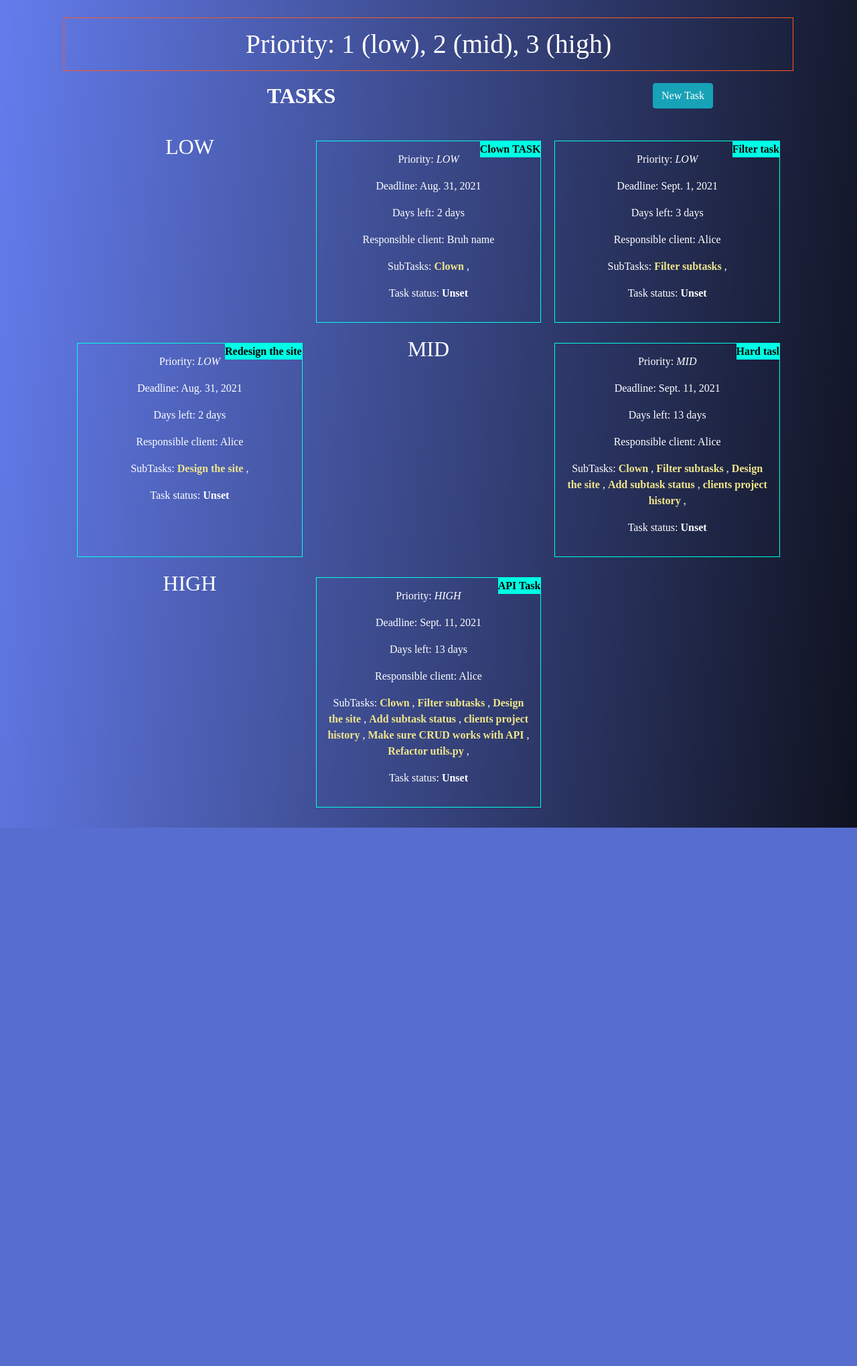
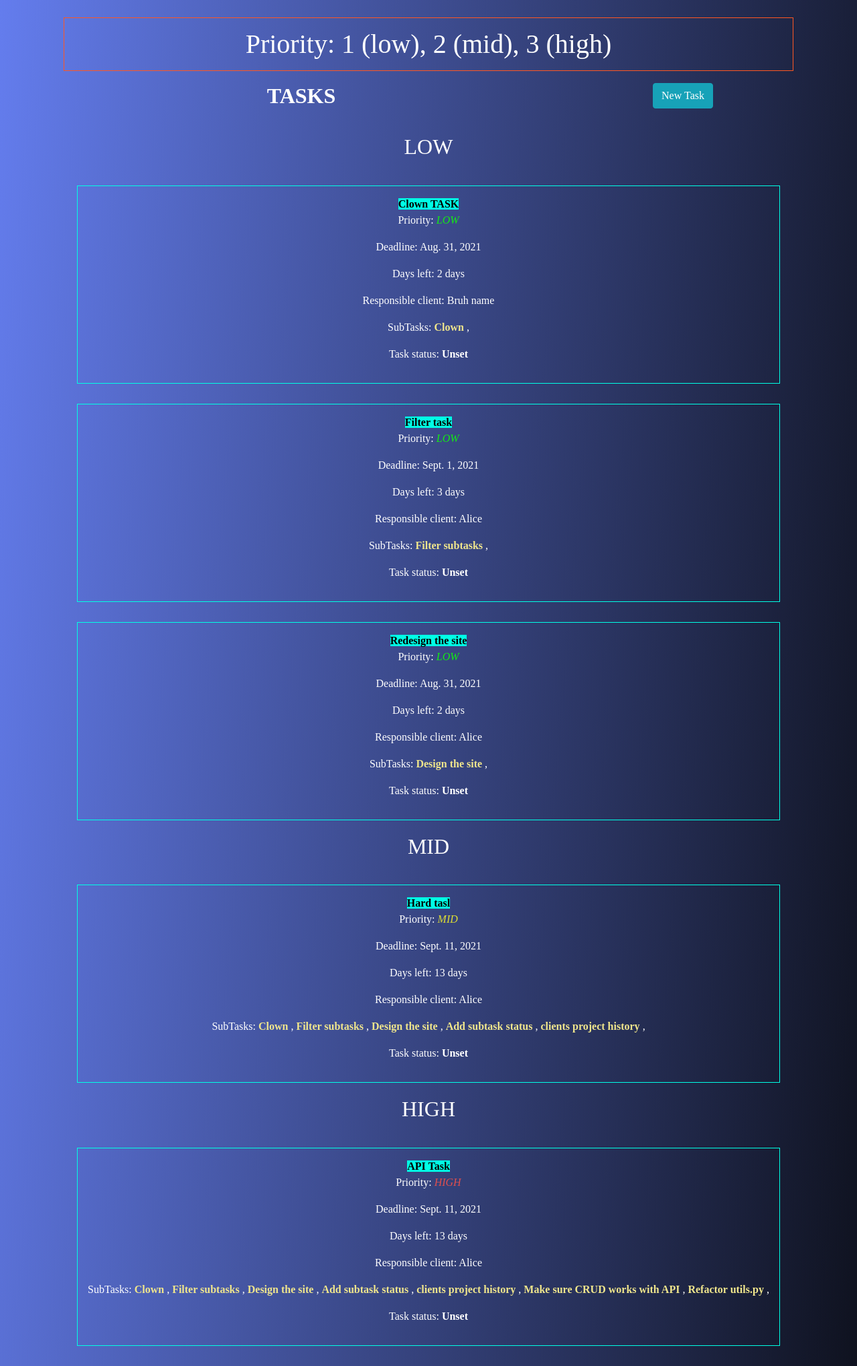
Before and after one commit to wanisramdani/taskmanagement, a Django app: page /clients/taskList/ in a window 1280 px wide. Shown: the part 40-2080 px from the top of the page at 67% size. Before the commit the page ends 1276 px from the top, so only its background shows below. Run offline with Django 3.2, Linux system fonts and the light colour scheme; data comes from the database, SQL or seed files in the repository; some libraries are stand-ins or nearby versions.

Commit message:
Update css

```diff
--- a/managementApp/assets/css/style.css
+++ b/managementApp/assets/css/style.css
@@ -52,7 +52,7 @@ ul li ul li {
 .objects {
     padding: 30px;
     display: grid;
-    grid-template-columns: 1fr 1fr 1fr;
+    grid-template-columns: 1fr;
     grid-gap: 20px;
 }
 
@@ -64,7 +64,7 @@ ul li ul li {
 }
 
 .obj .obj-name {
-    position: absolute;
+    /* position: absolute; */
     background: #00ffe5;
     right: 0%;
     top: 0;
@@ -198,3 +198,19 @@ th {
 .modal-body {
     color: black !important;
 }
+
+p.completed, i.low {
+    color: #13ec13;
+}
+
+p.wip, i.mid{
+    color: #dede33;
+}
+
+p.delayed, i.high{
+    color: #de4f4f;
+}
+
+p.unset{
+    color: #6f6565;
+}
```
